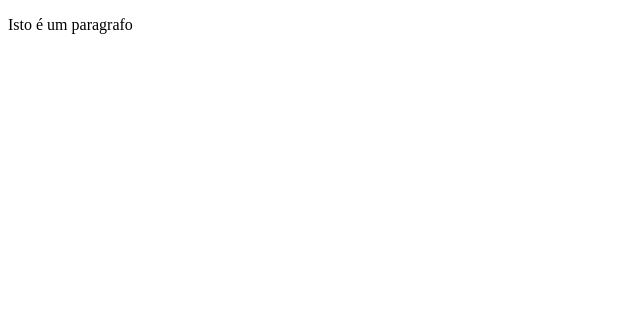
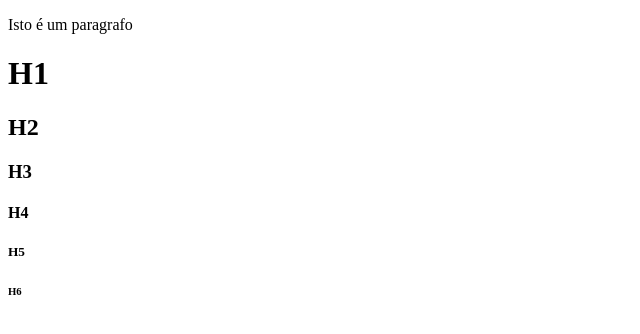
Before and after one commit to AndersonCldev/FaculdadeDescomplica, a plain HTML site: page JavaScriptFaculdade/index.html in a window 1280 px wide. Shown: the whole page, without its empty margins (0-640 px from the left). Drawn offline with Linux system fonts and the light colour scheme.

Commit message:
Update index.html

```diff
--- a/JavaScriptFaculdade/index.html
+++ b/JavaScriptFaculdade/index.html
@@ -9,7 +9,12 @@
 
     <p>Isto é um paragrafo</p>
     <!--Aqui é onde o conteúdo deve ser inserido-->
-
+        <h1>H1</h1>
+        <h2>H2</h2>
+        <h3>H3</h3>
+        <h4>H4</h4>
+        <h5>H5</h5>
+        <h6>H6</h6>
     <imput type = "text" >
 </body>
 </html>
```
